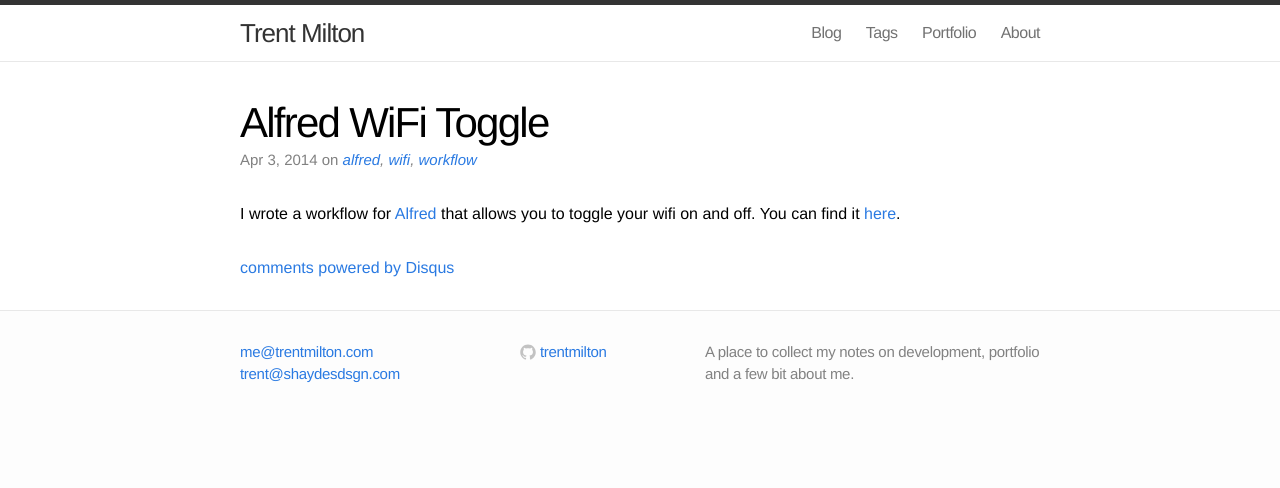
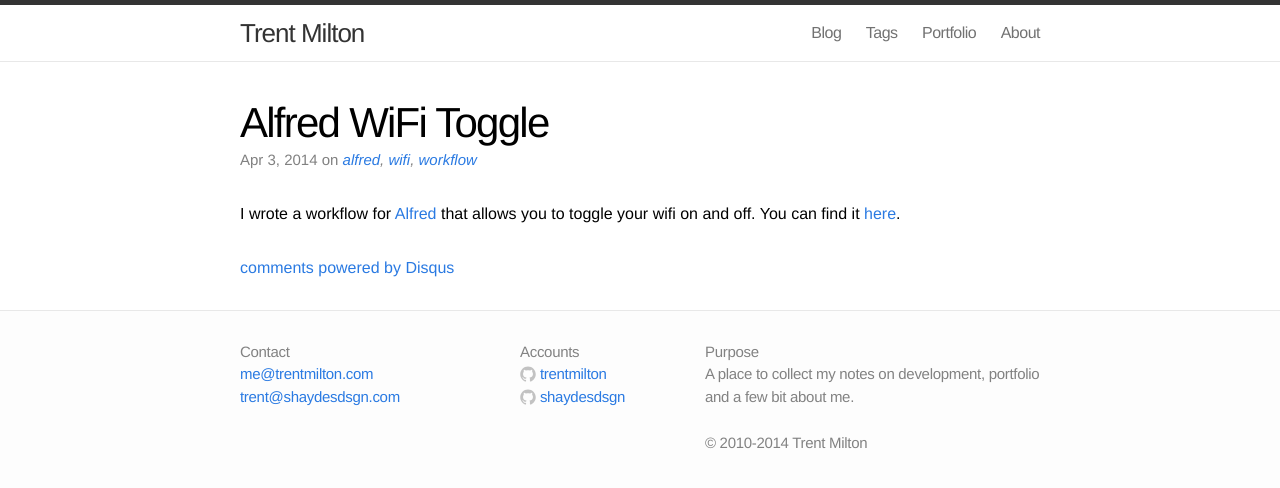
Before and after one commit to trentmilton/trentmilton-site-jekyll, a Jekyll site: the page built from _posts/2014-04-03-alfred-wifi-toggle.md, in a window 1280 px wide. Shown: the top 488 px of the page. Built offline with Jekyll 4.4.1, drawn with Linux system fonts in a browser that asks for light colours; comment, search, counter and statistics services are not loaded.

Commit message:
Fixed footer

```diff
--- a/_config.yml
+++ b/_config.yml
@@ -6,6 +6,7 @@
 baseurl: ""
 url: "http://trentmilton.com"
 github_username: trentmilton
+github_username_alt: shaydesdsgn
 disqus_shortname: trentmilton-blog
 
 # Build settings
--- a/_includes/footer.html
+++ b/_includes/footer.html
@@ -3,6 +3,7 @@
   <div class="wrap">
 
     <div class="footer-col-1 column">
+    	<p class="text">Contact</p>
       <ul>
         <li><a href="mailto:{{ site.email }}">{{ site.email }}</a></li>
         <li><a href="mailto:{{ site.email_alt }}">{{ site.email_alt }}</a></li>
@@ -10,6 +11,7 @@
     </div>
 
     <div class="footer-col-2 column">
+    	<p class="text">Accounts</p>
       <ul>
         {% if site.github_username %}<li>
           <a href="https://github.com/{{ site.github_username }}">
@@ -29,12 +31,36 @@
             </span>
             <span class="username">{{ site.github_username }}</span>
           </a>
-        </li>{% endif %}
+        </li>
+        {% endif %}
+        {% if site.github_username_alt %}<li>
+          <a href="https://github.com/{{ site.github_username_alt }}">
+            <span class="icon github">
+              <svg version="1.1" class="github-icon-svg" xmlns="http://www.w3.org/2000/svg" xmlns:xlink="http://www.w3.org/1999/xlink" x="0px" y="0px"
+                 viewBox="0 0 16 16" enable-background="new 0 0 16 16" xml:space="preserve">
+                <path fill-rule="evenodd" clip-rule="evenodd" fill="#C2C2C2" d="M7.999,0.431c-4.285,0-7.76,3.474-7.76,7.761
+                c0,3.428,2.223,6.337,5.307,7.363c0.388,0.071,0.53-0.168,0.53-0.374c0-0.184-0.007-0.672-0.01-1.32
+                c-2.159,0.469-2.614-1.04-2.614-1.04c-0.353-0.896-0.862-1.135-0.862-1.135c-0.705-0.481,0.053-0.472,0.053-0.472
+                c0.779,0.055,1.189,0.8,1.189,0.8c0.692,1.186,1.816,0.843,2.258,0.645c0.071-0.502,0.271-0.843,0.493-1.037
+                C4.86,11.425,3.049,10.76,3.049,7.786c0-0.847,0.302-1.54,0.799-2.082C3.768,5.507,3.501,4.718,3.924,3.65
+                c0,0,0.652-0.209,2.134,0.796C6.677,4.273,7.34,4.187,8,4.184c0.659,0.003,1.323,0.089,1.943,0.261
+                c1.482-1.004,2.132-0.796,2.132-0.796c0.423,1.068,0.157,1.857,0.077,2.054c0.497,0.542,0.798,1.235,0.798,2.082
+                c0,2.981-1.814,3.637-3.543,3.829c0.279,0.24,0.527,0.713,0.527,1.437c0,1.037-0.01,1.874-0.01,2.129
+                c0,0.208,0.14,0.449,0.534,0.373c3.081-1.028,5.302-3.935,5.302-7.362C15.76,3.906,12.285,0.431,7.999,0.431z"/>
+              </svg>
+            </span>
+            <span class="username">{{ site.github_username_alt }}</span>
+          </a>
+        </li>
+        {% endif %}
       </ul>
     </div>
 
     <div class="footer-col-3 column">
+    	<p class="text">Purpose</p>
       <p class="text">{{ site.description }}</p>
+      <br>
+      <p class="text">© 2010-2014 Trent Milton</p>
     </div>
 
   </div>
```
